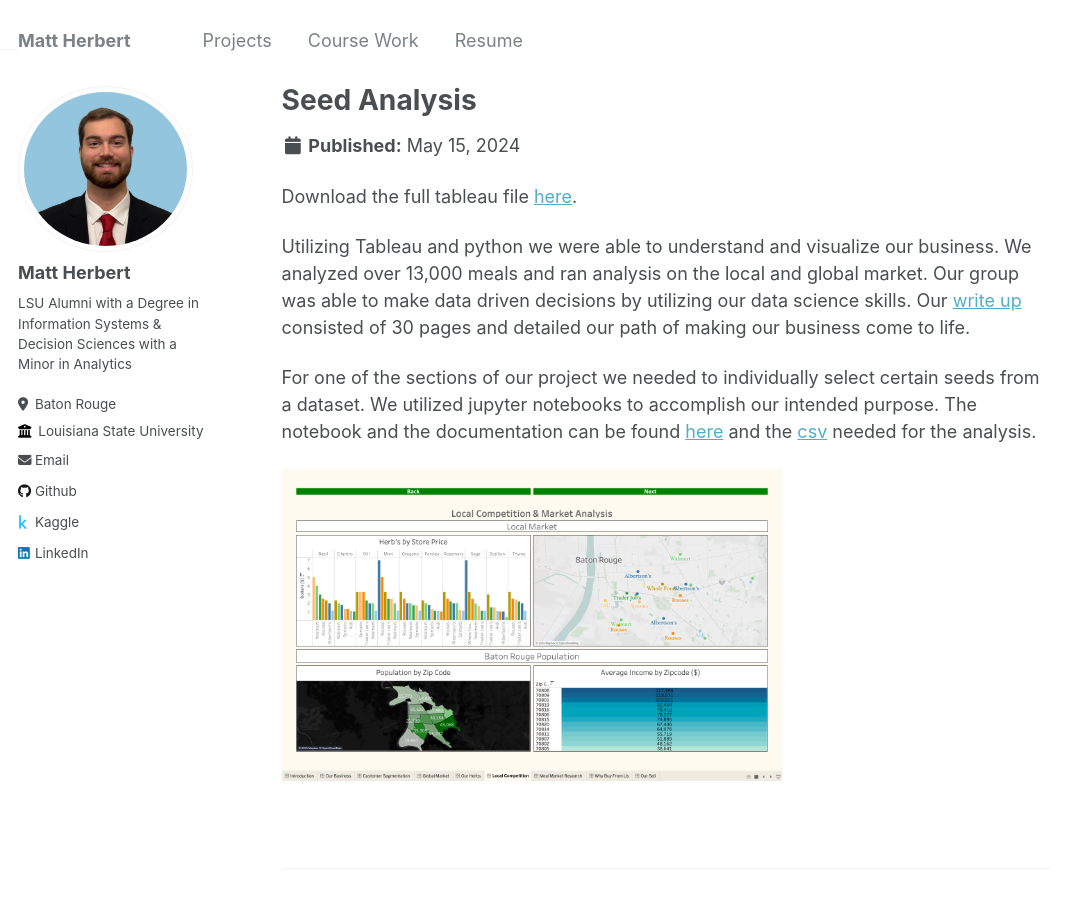
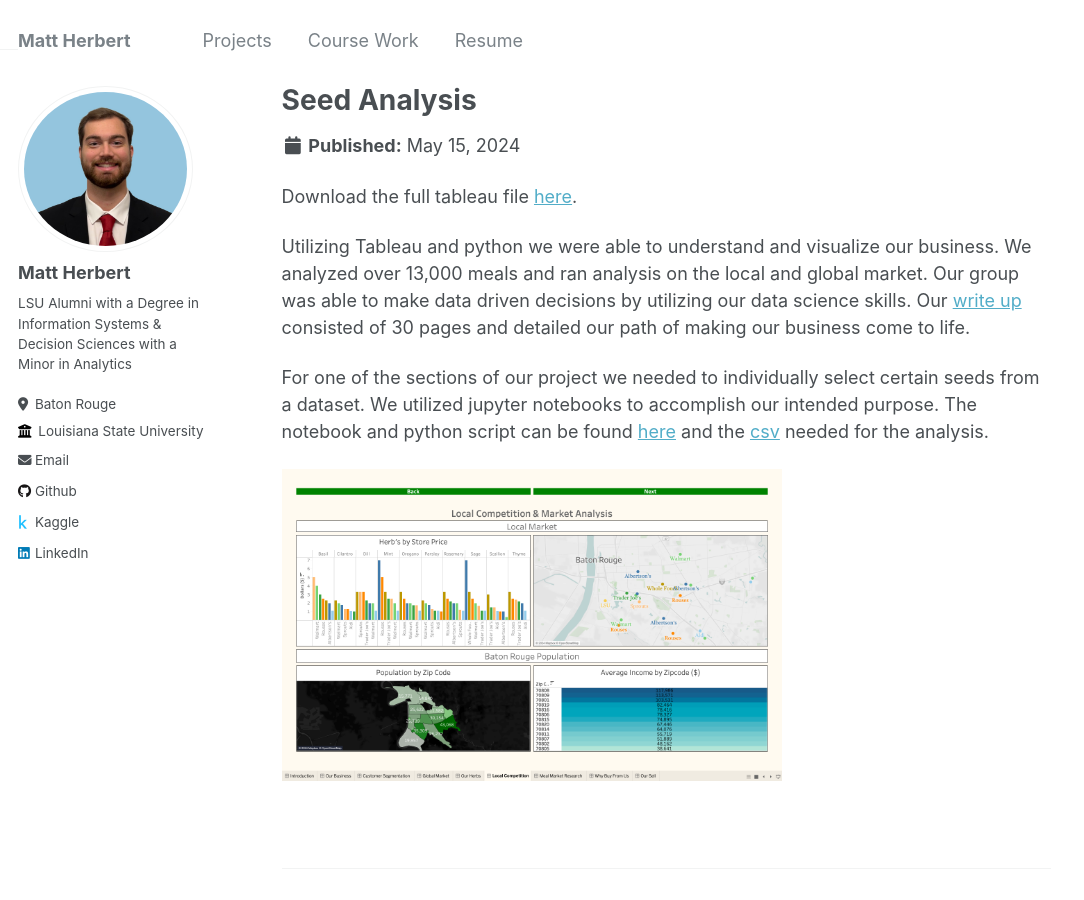
Before and after one commit to mherbe/mherbe.github.io, a Jekyll site: the page built from _portfolio/seed.md, in a window 1280 px wide and 900 px high. Shown: the whole window, without its empty margins (0-1084 px from the left). Built offline with Jekyll 4.4.1, drawn with Linux system fonts in a browser that asks for light colours.

Commit message:
Update seed.md

```diff
--- a/_portfolio/seed.md
+++ b/_portfolio/seed.md
@@ -8,7 +8,7 @@
 
 Utilizing Tableau and python we were able to understand and visualize our business. We analyzed over 13,000 meals and ran analysis on the local and global market. Our group was able to make data driven decisions by utilizing our data science skills. Our [write up](/files/seedbusiness.pdf) consisted of 30 pages and detailed our path of making our business come to life.
 
-For one of the sections of our project we needed to individually select certain seeds from a dataset. We utilized jupyter notebooks to accomplish our intended purpose. The notebook and the documentation can be found [here](/files/FoodChange.ipynb) and the [csv](/files/meal.cvs) needed for the analysis.
+For one of the sections of our project we needed to individually select certain seeds from a dataset. We utilized jupyter notebooks to accomplish our intended purpose. The notebook and python script can be found [here](/files/FoodChange.ipynb) and the [csv](/files/meal.cvs) needed for the analysis.
 
 
 
```
